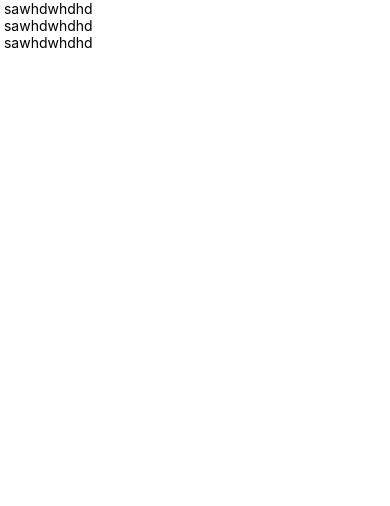
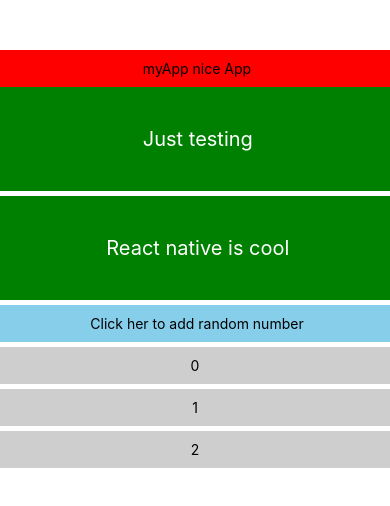
Before and after one commit to Ifechukwudaniel/ReactNativeBasic, a React Native app: screen / in a window 390 px wide. Shown: the top 506 px of the page. Built offline with nearby package versions, Linux system fonts and the light colour scheme.

Commit message:
Finshed first test

```diff
--- a/App.js
+++ b/App.js
@@ -1,31 +1,61 @@
-/**
- * Sample React Native App
- * https://github.com/facebook/react-native
- *
- * @format
- * @flow
- */
+import React, {Component} from 'react';
+import {StyleSheet, View, Text} from 'react-native';
+import Nav from './src/nav';
+import Generator  from "./src/genertor"
+import ListItem from "./src/ListItem"
 
-import React, {Fragment} from 'react';
-import {
-  View,
-  Text
-} from 'react-native';
-
-
-const App = () => {
-  return (
-    <View>
-      <View>
-      <Text> sawhdwhdhd </Text>
+class App extends Component {
+  state={
+     nameOfApp:"myApp nice App",
+     random :[0,1,2]
+  }
+  handleAdd = ()=>{
+   const random = Math.floor(Math.random()*100)+1
+  this.setState(prevState=>{
+    return {
+      random: [ ...prevState.random,random]
+    }
+  })
+  }
+  handleRemove= (item)=>{
+    const newRandomList =  this.state.random.filter((x)=> item!==x)
+    this.setState({random:newRandomList})
+  }
+  render() {
+    return (
+      <View style={styles.mainView}>
+        <Nav name={this.state.nameOfApp} />
+        <View style={styles.basicView}>
+          <Text style={styles.basicText}> Just testing</Text>
+        </View>
+        <View style={styles.basicView}>
+          <Text style={styles.basicText}> React native is cool</Text>
+        </View>
+        <Generator add= {this.handleAdd}/>
+        <ListItem items= {this.state.random} remove={this.handleRemove}/>
       </View>
-      <View>
-      <Text> sawhdwhdhd </Text>
-      </View>
-      <View>
-      <Text> sawhdwhdhd </Text>
-      </View>
-    </View>
-  );
-};
+    );
+  }
+}
+const styles = StyleSheet.create({
+  mainView: {
+    flex: 1,
+    paddingTop: 50,
+    backgroundColor: 'white',
+    width: '100%',
+    alignItems: 'flex-start',
+    justifyContent: 'flex-start',
+  },
+  basicView: {
+    backgroundColor: 'green',
+    width: '100%',
+    marginBottom: 5,
+  },
+  basicText: {
+    padding: 40,
+    color: 'white',
+    textAlign: 'center',
+    fontSize: 20,
+  },
+});
 export default App;
--- /dev/null
+++ b/src/ListItem.js
@@ -0,0 +1,29 @@
+import React from 'react';
+import {StyleSheet ,Text,View, Button , TouchableWithoutFeedback,} from "react-native"
+
+const ListItem = (props) => {
+    return(
+        props.items.map((item, i)=>(
+            <TouchableWithoutFeedback  key={i} onPress={()=>props.remove(item)}>
+            <View style={styles.nav}>
+               <Text style={styles.text}>{item}</Text>
+             </View>
+             </TouchableWithoutFeedback>
+        ))
+)
+};
+
+const styles = StyleSheet.create({
+    nav: {
+        backgroundColor: '#cecece',
+        width: '100%',
+        marginBottom: 5,
+        padding: 10,
+    },
+    text:{
+     textAlign:'center'
+    }
+});
+
+
+export default ListItem
--- /dev/null
+++ b/src/genertor.js
@@ -0,0 +1,32 @@
+import React from 'react';
+import {StyleSheet ,Text,View, Button , TouchableWithoutFeedback, TouchableOpacity} from "react-native"
+
+const Generator = (props) => (
+  <TouchableOpacity
+  style={styles.nav}
+   onPress={props.add}
+// //   onLongPress= {()=>alert("long")}
+// //   onPressIn= {()=>alert("Press in")}
+// //   onPressOut = {()=>alert("Press Out")}
+//   delayLongPress={3000}
+  >
+  <View >
+     <Text style={styles.text}> Click her to add random number</Text>
+   </View>
+   </TouchableOpacity>
+);
+
+const styles = StyleSheet.create({
+    nav: {
+        backgroundColor: 'skyblue',
+        width: '100%',
+        marginBottom: 5,
+        padding: 10,
+    },
+    text:{
+     textAlign:'center'
+    }
+});
+
+
+export default Generator
--- /dev/null
+++ b/src/nav.js
@@ -0,0 +1,20 @@
+import React from 'react';
+import {StyleSheet ,Text,View} from "react-native"
+
+const Nav = (props) => (
+  <View style={styles.nav}>
+     <Text> {props.name}</Text>
+   </View>
+);
+
+const styles = StyleSheet.create({
+    nav: {
+        backgroundColor: 'red',
+        alignItems: 'center',
+        padding: 10,
+       width: '100%',
+    }
+});
+
+
+export default Nav
```
